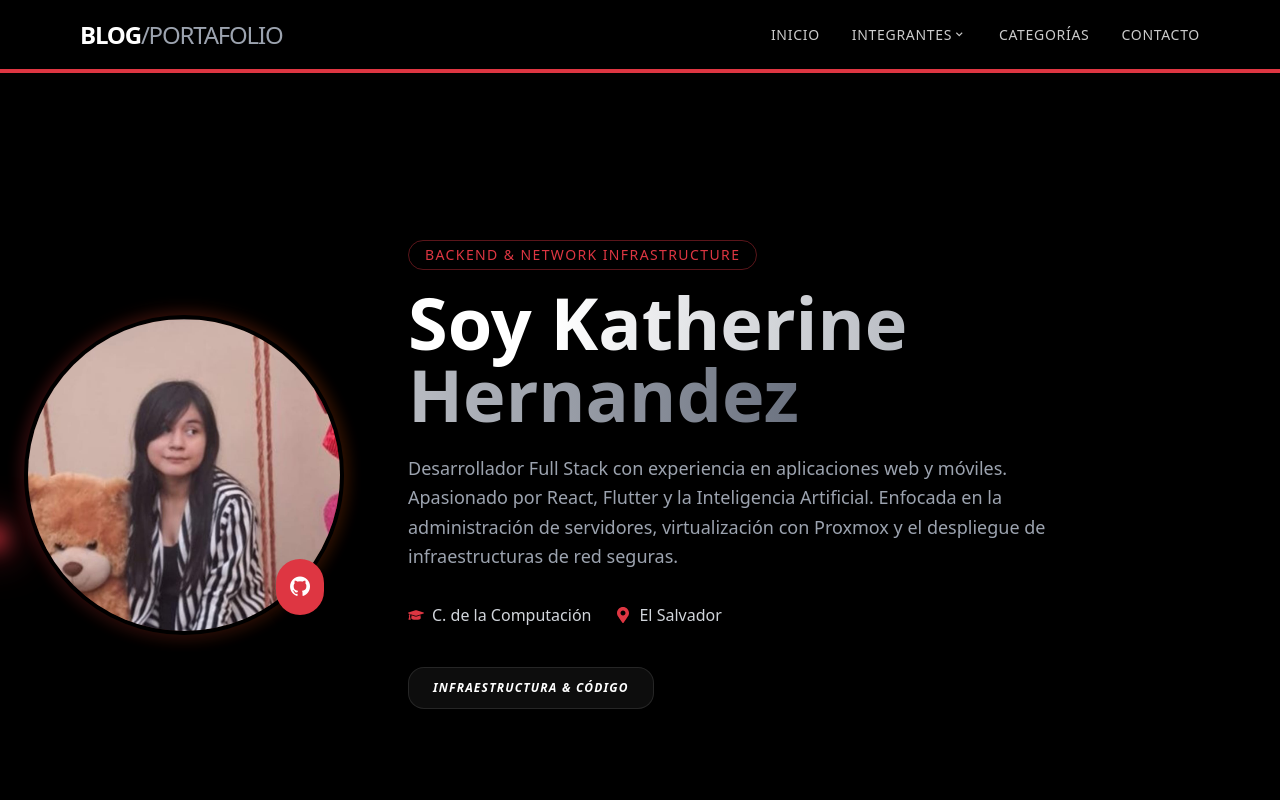
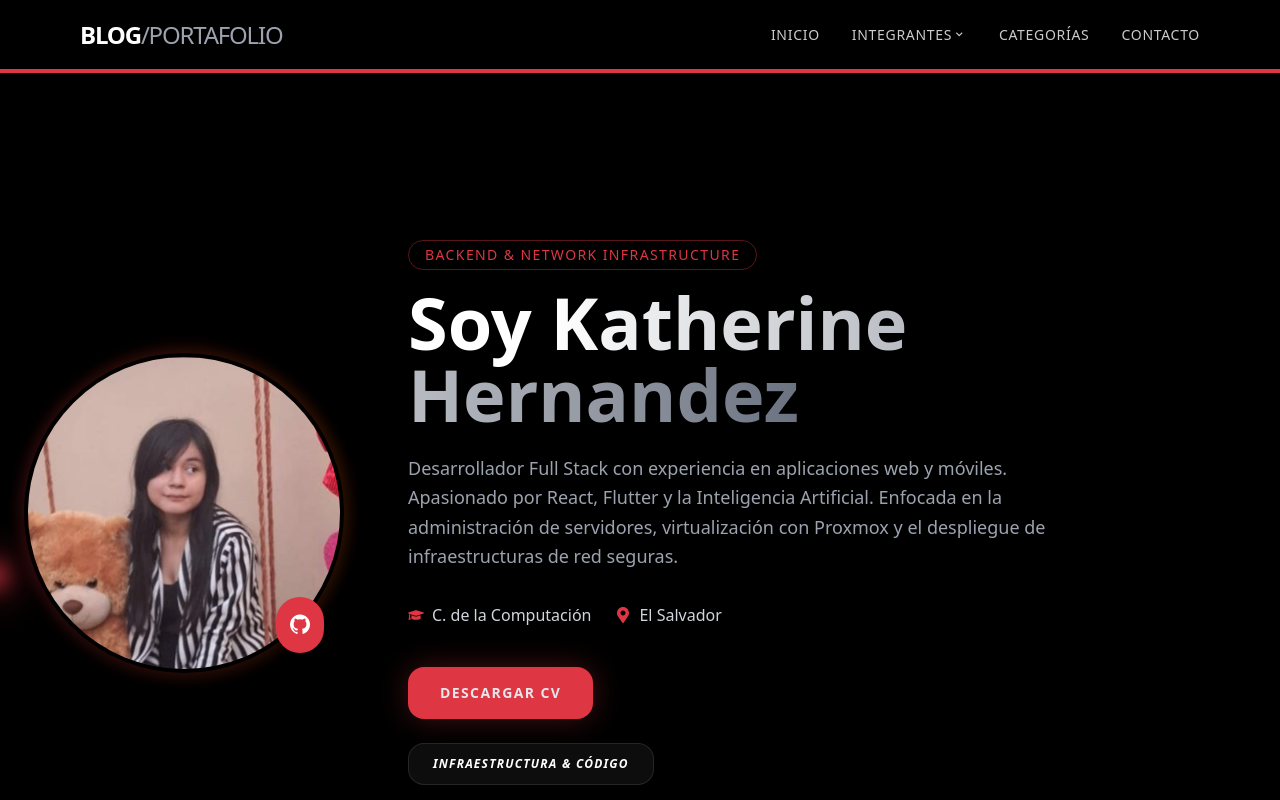
Before and after one commit to CristianParadaLopez/blogPortafolio, a React app: page /autor/katherine in a window 1280 px wide. Shown: the top 800 px of the page. Built offline with nearby package versions, Linux system fonts and the light colour scheme; the HTML template or start-up script is replaced by a standard one.

Commit message:
[UPDATE] Finalizado

```diff
--- a/src/Authors/Katherine.jsx
+++ b/src/Authors/Katherine.jsx
@@ -110,7 +110,14 @@ const Katherine = () => {
                   <FaMapMarkerAlt className="text-[#DE3642]" />
                   <span>El Salvador</span>
                 </div>
+
               </div>
+              <div className="flex flex-wrap justify-center lg:justify-start gap-4">
+                <a href="/CV/CV_Katherine.pdf" download className='group flex items-center gap-3 bg-[#DE3642] px-8 py-4 rounded-2xl hover:bg-white hover:text-black transition-all duration-300 shadow-[0_0_30px_rgba(222,54,66,0.3)]'>
+                  <span className="font-black uppercase tracking-widest text-sm">Descargar CV</span>
+                </a>
+                </div>
+                <br />
 
               <div className="flex justify-center lg:justify-start">
                 <div className="flex gap-4">
--- a/src/Authors/Luis.jsx
+++ b/src/Authors/Luis.jsx
@@ -105,6 +105,7 @@ const techIcons = [
                   <span>El Salvador</span>
                 </div>
               </div>
+              <br />
               <div className="flex flex-wrap justify-center lg:justify-start gap-4">
                 <a href="/CV/CV_Luis_Mejia.pdf" download className='group flex items-center gap-3 bg-[#DE3642] px-8 py-4 rounded-2xl hover:bg-white hover:text-black transition-all duration-300 shadow-[0_0_30px_rgba(222,54,66,0.3)]'>
                   <span className="font-black uppercase tracking-widest text-sm">Descargar CV</span>
```
Also changed, not shown: 2 other files (tests, documents, lock files or other folders).
